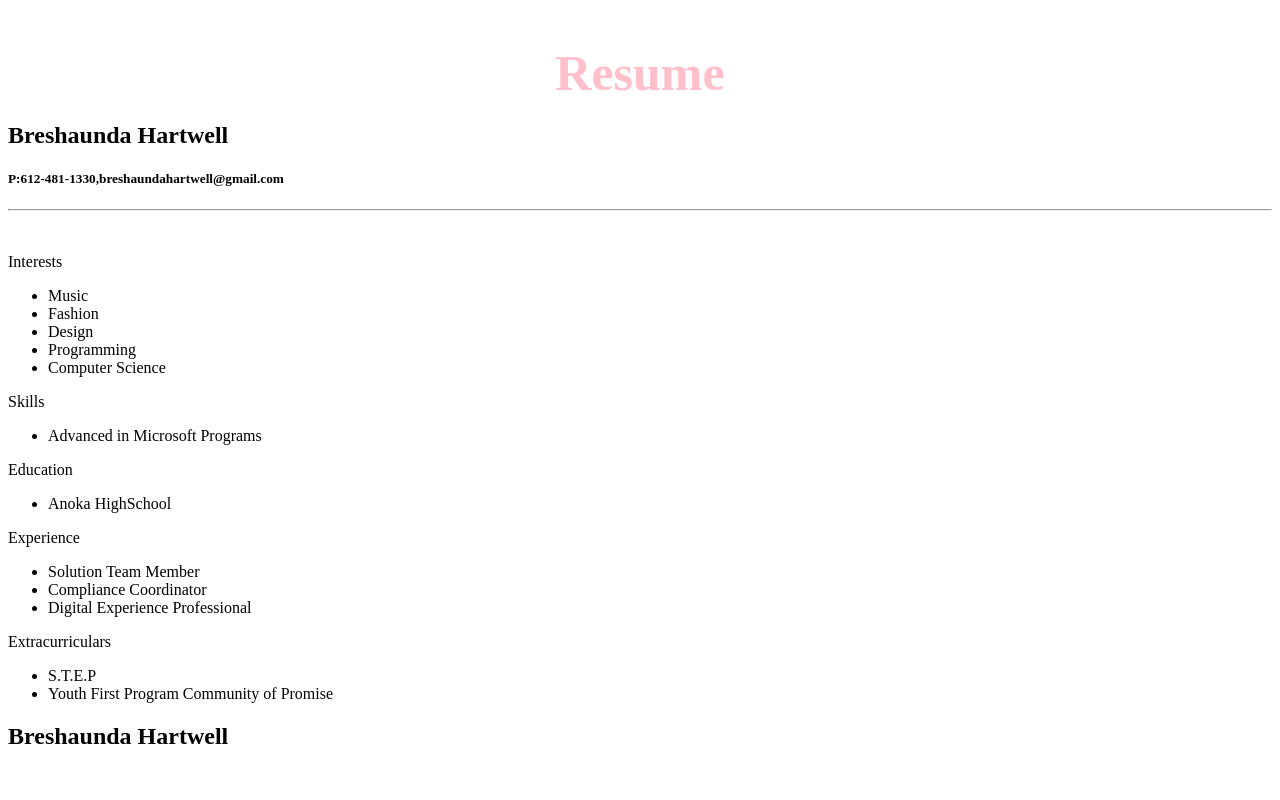
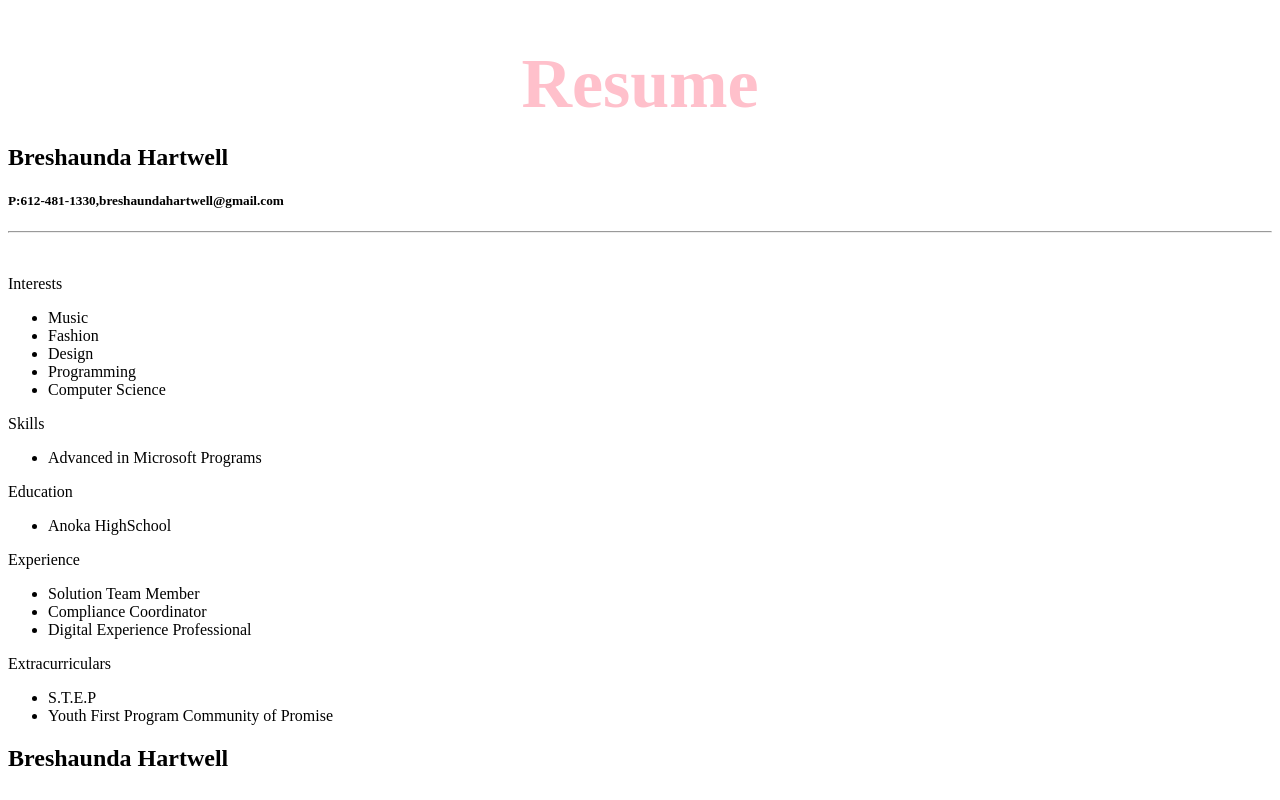
Before and after one commit to Breshaunda/breshaunda.github.io, a plain HTML site: page index.html in a window 1280 px wide. Drawn offline with Linux system fonts and the light colour scheme.

Commit message:
Update index.html

```diff
--- a/index.html
+++ b/index.html
@@ -5,10 +5,10 @@
 <style>
    h1 {
      color: pink;
-     font-size:50px;
+     font-size:70px;
      margin: 0px;
      background-color: white;
-     text-align: center
+     text-align: center;
    }
    </style>
 <h1>Resume</h1>
```
